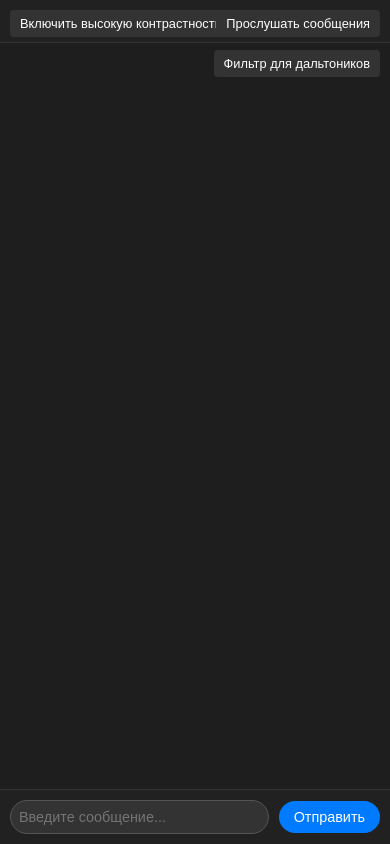
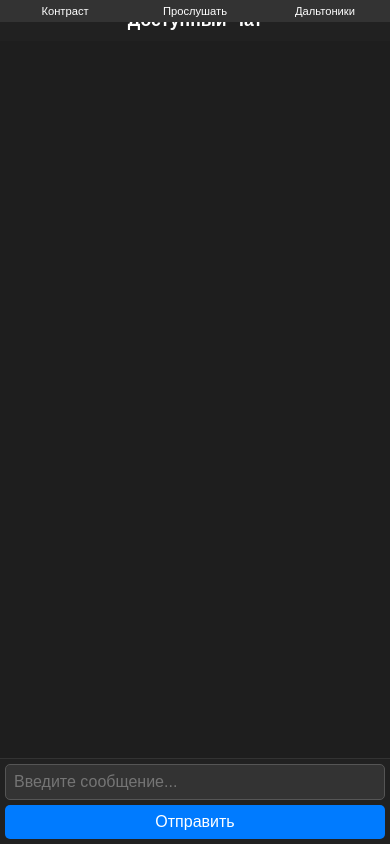
Before and after one commit to Lewiagrang/Lewiagrang.github.io, a plain HTML site: page index.html in a window 390 px wide. Drawn offline with Linux system fonts and the light colour scheme.

Commit message:
Update index.html

```diff
--- a/index.html
+++ b/index.html
@@ -3,7 +3,7 @@
 <head>
     <meta charset="UTF-8">
     <meta name="viewport" content="width=device-width, initial-scale=1.0">
-    <title>Доступный Чат (Темная тема + Сохранение + Дальтоники + Мобильный)</title>
+    <title>Доступный Чат (Темная тема + Сохранение + Дальтоники + Адаптив)</title>
     <style>
         /* Общие стили (применяются ко всем устройствам) */
         body {
@@ -12,9 +12,6 @@
             padding: 0;
             background-color: #121212;
             color: #e0e0e0;
-            display: flex;
-            flex-direction: column;
-            min-height: 100vh; /* Занимаем всю высоту экрана */
         }
 
         .chat-container {
@@ -23,69 +20,63 @@
             border: 1px solid #333;
             background-color: #1e1e1e;
             box-shadow: 0 0 10px rgba(0, 0, 0, 0.5);
-            border-radius: 10px;
+            border-radius: 5px;
             display: flex;
             flex-direction: column;
-            flex-grow: 1; /* Занимаем доступное пространство */
+            min-height: 500px;
         }
 
         header {
             background-color: #212121;
             color: #fff;
-            padding: 15px;
+            padding: 10px;
             text-align: center;
-            font-size: 1.3em;
+            font-size: 1.2em;
             font-weight: bold;
-            border-bottom: 1px solid #333;
         }
 
         main {
-            padding: 15px;
+            padding: 10px;
             overflow-y: auto;
             flex-grow: 1;
-            display: flex;
-            flex-direction: column;
         }
 
         .message {
             margin-bottom: 10px;
-            padding: 10px 15px;
-            border-radius: 20px;
+            padding: 8px 12px;
+            border-radius: 5px;
             clear: both;
-            max-width: 80%; /* Предотвращаем слишком широкие сообщения */
         }
 
         .message.user {
             background-color: #4CAF50;
             color: #fff;
-            align-self: flex-end; /* Сообщения пользователя справа */
+            float: right;
         }
 
         .message.other {
             background-color: #333;
-            align-self: flex-start; /* Сообщения других слева */
+            float: left;
         }
 
         .message-author {
             font-weight: bold;
-            margin-bottom: 5px;
+            margin-bottom: 3px;
             display: block;
-            font-size: 0.9em;
         }
 
         .input-area {
-            padding: 15px;
+            padding: 10px;
             background-color: #212121;
             border-top: 1px solid #333;
             display: flex;
-            align-items: center; /* Выравниваем элементы по вертикали */
         }
 
         .chat-input {
             flex-grow: 1;
-            padding: 10px;
+            padding: 8px;
             border: 1px solid #555;
-            border-radius: 25px;
+            border-radius: 5px;
             margin-right: 10px;
             font-size: 1em;
             background-color: #333;
@@ -96,11 +87,10 @@
             background-color: #007bff;
             color: #fff;
             border: none;
-            padding: 10px 20px;
-            border-radius: 25px;
+            padding: 8px 15px;
+            border-radius: 5px;
             cursor: pointer;
             font-size: 1em;
-            transition: background-color 0.2s;
         }
 
         .chat-button:hover {
@@ -112,31 +102,32 @@
             outline: 2px solid #ffcc00;
         }
 
-        /* Кнопки доступности */
+        /* Кнопки доступности (фиксированное положение) */
         .accessibility-button, .listen-button, .daltonize-button {
             position: fixed;
+            top: 0;
             background-color: #333;
             color: #fff;
             border: none;
-            padding: 10px 15px;
-            border-radius: 5px;
+            padding: 5px 8px;
+            border-radius: 0;
             cursor: pointer;
             z-index: 1000;
+            font-size: 0.7em;
+            width: 33.33%; /* Занимают 1/3 ширины */
+            text-align: center;
         }
 
         .accessibility-button {
-            top: 20px;
-            left: 20px;
+            left: 0;
         }
 
         .listen-button {
-            top: 20px;
-            right: 20px;
+            left: 33.33%;
         }
 
         .daltonize-button {
-            top: 70px;
-            right: 20px;
+            left: 66.66%;
         }
 
         /* Стили для дальтоников */
@@ -153,77 +144,41 @@
         }
 
         /* Медиа-запрос для мобильных устройств */
-        @media (max-width: 600px) {
+        @media (max-width: 768px) {
             .chat-container {
+                max-width: 100%;
                 margin: 0;
                 border: none;
                 border-radius: 0;
-                width: 100%;
-                height: 100vh;
+                min-height: 100vh;
                 box-shadow: none;
             }
 
             header {
-                font-size: 1.2em;
-                padding: 10px;
+                font-size: 1.1em;
             }
 
             main {
-                padding: 10px;
-            }
-
-            .message {
-                border-radius: 15px;
-                padding: 8px 12px;
-                font-size: 0.95em;
+                padding: 5px;
             }
 
             .input-area {
-                padding: 10px;
+                flex-direction: column;
+                padding: 5px;
             }
 
             .chat-input {
-                border-radius: 20px;
-                padding: 8px;
-                font-size: 0.9em;
-            }
-
-            .chat-button {
-                border-radius: 20px;
-                padding: 8px 15px;
-                font-size: 0.9em;
-            }
-
-            /* Кнопки доступности (фиксированное положение) */
-           .accessibility-button, .listen-button, .daltonize-button {
-                position: absolute;
-                font-size: 0.8em;
-                padding: 6px 10px;
-                border-radius: 4px;
-            }
-
-             .accessibility-button {
-                top: 10px;
-                left: 10px;
-            }
-
-            .listen-button {
-                top: 10px;
-                right: 10px;
-            }
-
-            .daltonize-button {
-                top: 50px;
-                right: 10px;
+                margin-right: 0;
+                margin-bottom: 5px;
             }
         }
     </style>
 </head>
 <body>
 
-<button class="accessibility-button" id="accessibilityButton">Включить высокую контрастность</button>
-<button class="listen-button" id="listenButton">Прослушать сообщения</button>
-<button class="daltonize-button" id="daltonizeButton">Фильтр для дальтоников</button>
+<button class="accessibility-button" id="accessibilityButton">Контраст</button>
+<button class="listen-button" id="listenButton">Прослушать</button>
+<button class="daltonize-button" id="daltonizeButton">Дальтоники</button>
 
 <div class="chat-container">
     <header>Доступный Чат</header>
@@ -282,12 +237,12 @@
     accessibilityButton.addEventListener('click', function() {
         document.body.classList.toggle('high-contrast');
         if (document.body.classList.contains('high-contrast')) {
-            accessibilityButton.textContent = 'Выключить высокую контрастность';
+            accessibilityButton.textContent = 'Выключить контраст';
             document.body.style.backgroundColor = '#fff';
             document.body.style.color = '#000'
 
         } else {
-            accessibilityButton.textContent = 'Включить высокую контрастность';
+            accessibilityButton.textContent = 'Включить контраст';
             document.body.style.backgroundColor = '#121212';
             document.body.style.color = '#e0e0e0';
         }
@@ -309,9 +264,9 @@
         if (daltonizeClass) {
             document.body.classList.toggle(daltonizeClass);
             if (document.body.classList.contains(daltonizeClass)) {
-                daltonizeButton.textContent = `Выключить ${daltonizeClass}`;
+                daltonizeButton.textContent = `Выключить фильтр`;
             } else {
-                daltonizeButton.textContent = 'Фильтр для дальтоников';
+                daltonizeButton.textContent = 'Включить фильтр';
             }
         }
     });
```
